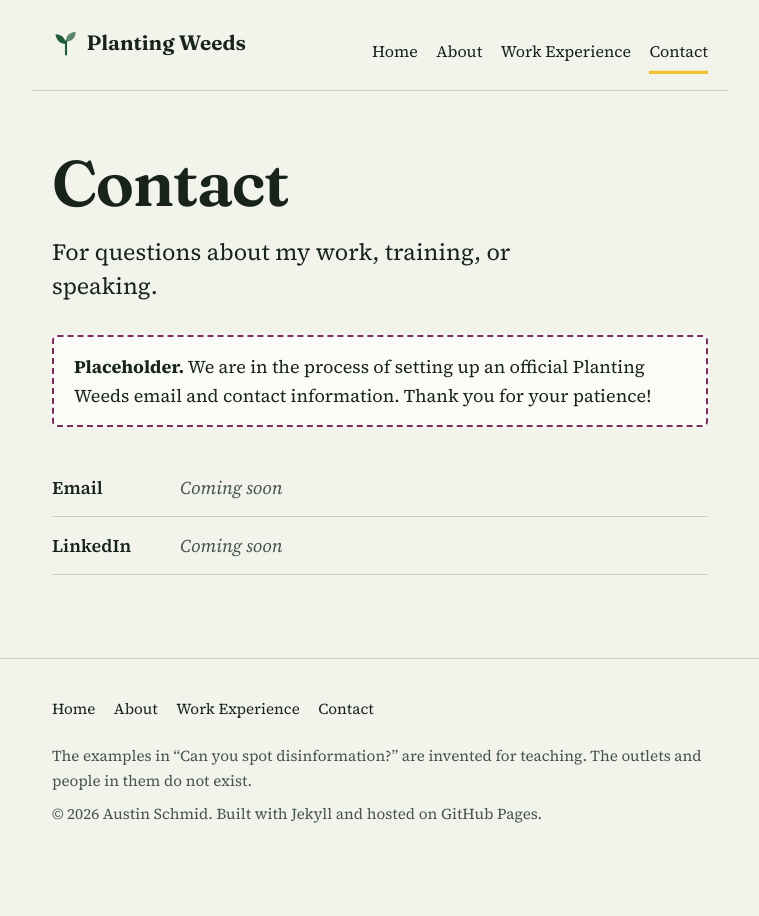
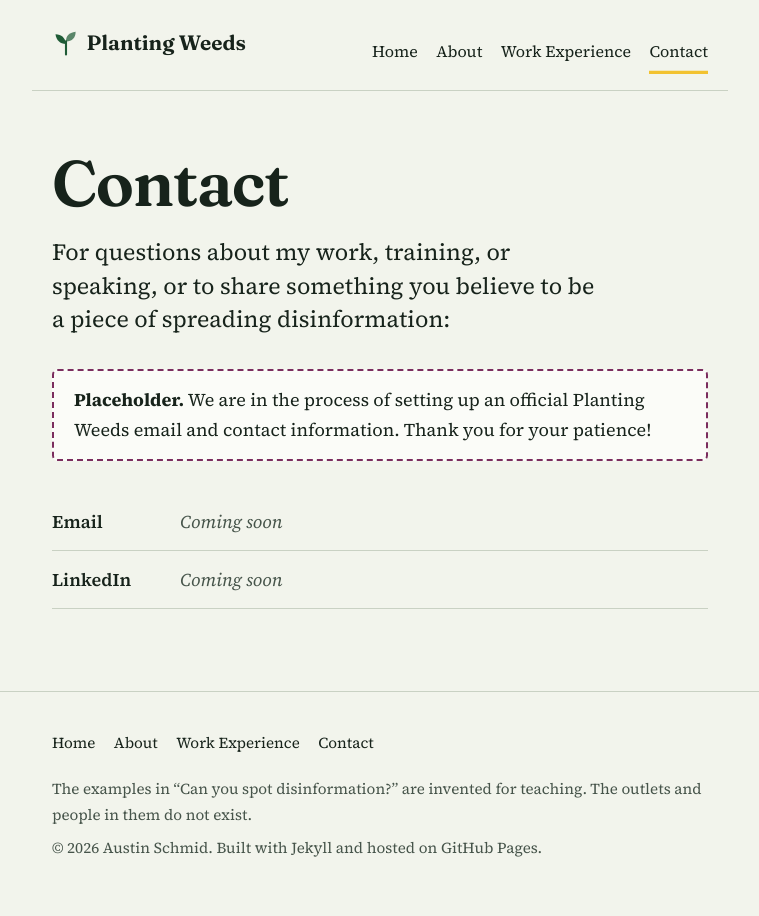
Before and after one commit to smith2415/PlantingWeeds, a Jekyll site: the page built from contact.md, in a window 1280 px wide. Shown: the whole page, without its empty margins (260-1019 px from the left). Built offline with Jekyll 4.4.1, drawn with Linux system fonts in a browser that asks for light colours.

Commit message:
Invite disinformation tips on the Contact page
Co-Authored-By: Claude Opus 5.5 <noreply@anthropic.com>
Claude-Session: https://claude.ai/code/session_015gBqM3DP3bSDBPWGhuxVD5

```diff
--- a/contact.md
+++ b/contact.md
@@ -4,7 +4,8 @@ title: Contact
 permalink: /contact/
 heading: Contact
 lede: >-
-  For questions about my work, training, or speaking.
+  For questions about my work, training, or speaking, or to share something
+  you believe to be a piece of spreading disinformation:
 description: >-
   How to get in touch with Austin Schmid about countering mis- and
   disinformation.
```
